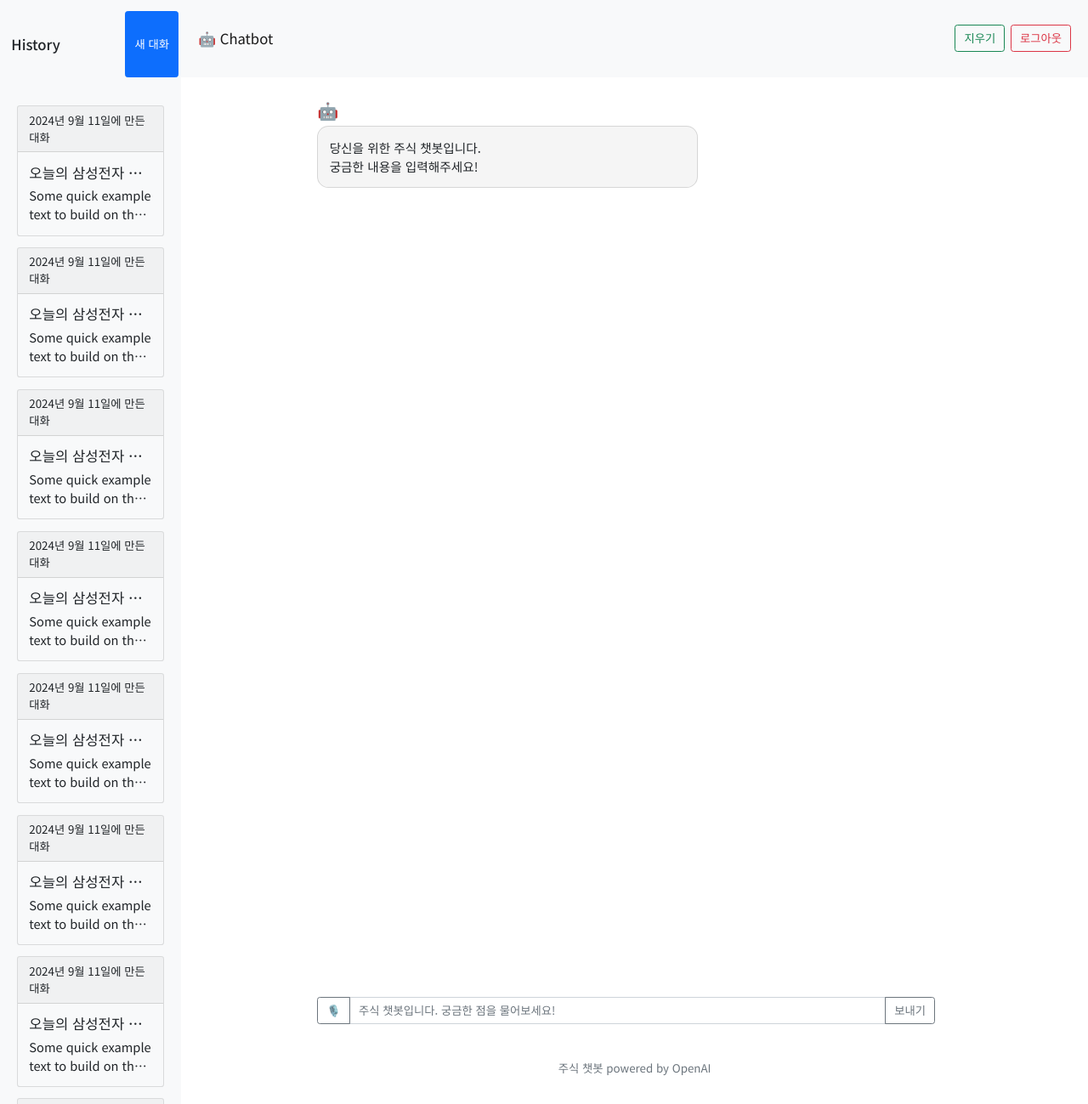
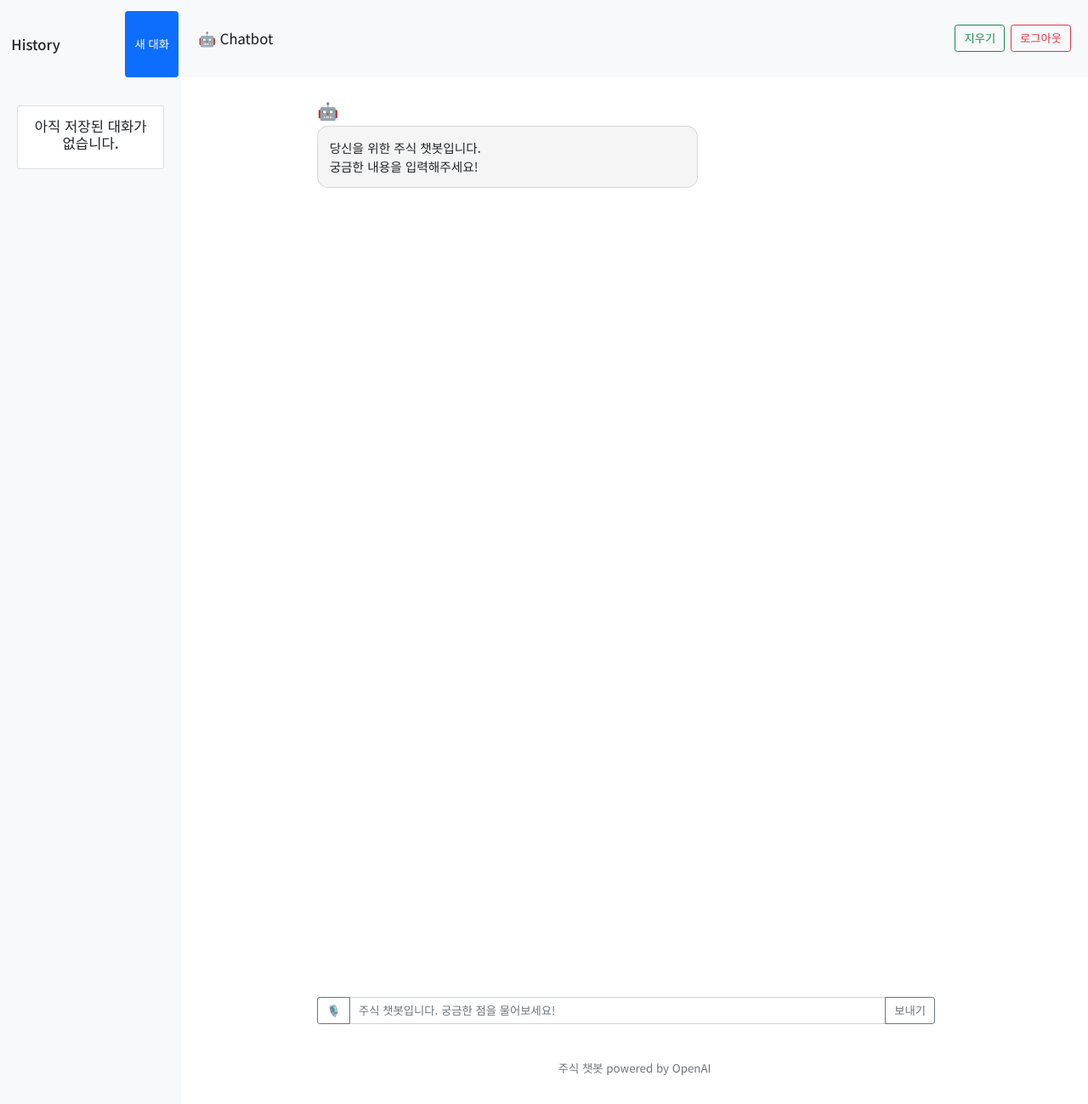
Before and after one commit to SKNETWORKS-FAMILY-AICAMP/-SKN02-4th-3Team, a Django app: page /chatroom/ in a window 1280 px wide. Shown: the whole page at 85% size. Run offline with Django 5.2, Linux system fonts and the light colour scheme; a user stored in the database is signed in; tables that the repository leaves empty hold one stand-in row (values such as "Sample post"); some libraries are stand-ins or nearby versions.

Commit message:
240913_sa_로그인/로그아웃, 대화 목록 구현

```diff
--- a/chatbot/models.py
+++ b/chatbot/models.py
@@ -20,5 +20,8 @@ class Message(models.Model):
     # Chatting content
     content = models.TextField()
 
+    # Chatting Markdown
+    markdown = models.TextField()
+
     # Message Sended Time
     sended_at = models.DateTimeField(auto_now_add=True)
--- a/chatbot/urls.py
+++ b/chatbot/urls.py
@@ -1,4 +1,5 @@
 from django.urls import path
+from django.contrib.auth import views as auth_views
 from . import views
 
 app_name = "chatbot"
@@ -6,9 +7,9 @@ app_name = "chatbot"
 urlpatterns = [
     path('', views.login, name="index"),
     path('chatroom/', views.chatroom, name="chatroom"),
-    path('login/', views.login, name='login'),
+    path('login/', auth_views.LoginView.as_view(template_name='chatbot/login.html'), name='login'),
     path('logout/', views.logout, name='logout'),
-    path('chatroom/<int:pk>/', views.prev_chat, name='prev_chat'),
+    path('chatroom/<int:chat_id>/', views.prev_chat, name='prev_chat'),
     path('chatroom/save/', views.chat_save, name='chat_save'),
     path('chatroom/msg_save/', views.message_save, name='msg_save'),
     path('chatroom/chatbot_answer/', views.chatbot_response, name="chatbot_answer")
--- a/chatbot/views.py
+++ b/chatbot/views.py
@@ -25,23 +25,31 @@ def logout(request):
 
 @login_required(login_url='/login')
 def chatroom(request):
-    chats = Chat.objects.filter(user=request.user.username).values()
+    chats = Chat.objects.filter(user=request.user.username, saved_yn=True).values()
     chat_list = []
+    for chat in chats:
+        m_q = Message.objects.filter(chat_id=chat['id'], sender="user").order_by('pk').values()[0]
+        m_a = Message.objects.filter(chat_id=chat['id'], sender="chatbot").order_by('pk').values()[0]
+        chat_list.append({"chat": chat, "question": m_q, "answer": m_a})
 
     new_chat = Chat.objects.create(user=request.user.username)
     new_chat.save()
     chat_id = new_chat.id
     # return render(request, "chatbot/chatroom.html")
-    return render(request, "chatbot/chatroom.html", {"chat_id": chat_id})
+    return render(request, "chatbot/chatroom.html", {"chat_id": chat_id, "chat_list": chat_list})
 
 @login_required(login_url='/login')
-def prev_chat(request):
-    chats = Chat.objects.filter(user=request.user.username).values()
-    chat_list = []
+def prev_chat(request, chat_id):
+    username = request.user.username
 
+    chat = Chat.objects.get(id=chat_id)
 
-    chat_id = request.GET.get('chat_id')
+    if username != chat.user:
+        return redirect('/chatroom')
+
     message_list = Message.objects.filter(chat_id=chat_id).order_by('pk').values()
+    chat_list = get_chat_list(username)
+
     return render(request, "chatbot/chatroom.html", {"chat_id": chat_id, "message_list": message_list, "chat_list": chat_list})
 
 @login_required(login_url='/login')
@@ -56,7 +64,7 @@ def chat_save(request):
 @login_required(login_url='/login')
 def message_save(request):
     body = json.loads(request.body)
-    m = Message.objects.create(chat_id=body["chat_id"], sender=body["sender"], content=body["content"],)
+    m = Message.objects.create(chat_id=body["chat_id"], sender=body["sender"], content=body["content"], markdown=body["markdown"])
     m.save()
     data = model_to_dict(m)
     time_string = json.dumps(m.sended_at.isoformat())
@@ -74,3 +82,12 @@ def chatbot_response(request):
 
     data = {"response": response, "markdown": res_md}
     return JsonResponse(data)
+
+def get_chat_list(username):
+    chats = Chat.objects.filter(user=username, saved_yn=True).values()
+    chat_list = []
+    for chat in chats:
+        m_q = Message.objects.filter(chat_id=chat['id'], sender="user").order_by('pk').values()[0]
+        m_a = Message.objects.filter(chat_id=chat['id'], sender="chatbot").order_by('pk').values()[0]
+        chat_list.append({"chat": chat, "question": m_q, "answer": m_a})
+    return chat_list
--- a/config/settings.py
+++ b/config/settings.py
@@ -79,7 +79,7 @@ DATABASES = {
         # MySQL
         'ENGINE': 'django.db.backends.mysql',
         'OPTIONS': {
-            'read_default_file': str(BASE_DIR / 'mysql.cnf')
+            'read_default_file': str(BASE_DIR / 'mysql.cnf'),
         }
 
         # #SQLite3
@@ -131,3 +131,5 @@ STATICFILES_DIRS = [BASE_DIR / 'static']
 # https://docs.djangoproject.com/en/5.1/ref/settings/#default-auto-field
 
 DEFAULT_AUTO_FIELD = 'django.db.models.BigAutoField'
+
+LOGIN_REDIRECT_URL = '/'
--- a/templates/chatbot/chatroom.html
+++ b/templates/chatbot/chatroom.html
@@ -29,85 +29,30 @@
                         data-bs-target="#new-chat">새 대화</button>
                 </div>
                 <div class="w-100" style="position: absolute; overflow-y: scroll; height: 92%; padding: 20px;">
-                    <div class="card history text-dark bg-light mb-3" onclick="alert('!!')">
-                        <div class="card-header">2024년 9월 11일에 만든 대화</div>
+                    {% if chat_list %}
+                    {% for dict in chat_list %}
+                    <div class="card history text-dark bg-light mb-3" onclick='location.href="/chatroom/{{ dict.chat.id }}"'>
+                        <div class="card-header">{{ dict.chat.created_at.year }}년 {{ dict.chat.created_at.month }}월 {{ dict.chat.created_at.day }}일에 만든 대화</div>
                         <div class="card-body">
-                            <h5 class="card-title text-truncate">오늘의 삼성전자 주가에 대해 알려줘.</h5>
-                            <p class="card-text custom-truncate">Some quick example text to build on the card title and
-                                make up the bulk
-                                of the card's content.</p>
+                            <h5 class="card-title text-truncate">{{ dict.question.content }}</h5>
+                            <p class="card-text custom-truncate">{{ dict.answer.content }}</p>
                         </div>
                     </div>
-                    <div class="card history text-dark bg-light mb-3" onclick="location.href('/chatroom/')">
-                        <div class="card-header">2024년 9월 11일에 만든 대화</div>
+                    {% endfor %}
+                    {% else %}
+                    <div class="card">
                         <div class="card-body">
-                            <h5 class="card-title text-truncate">오늘의 삼성전자 주가에 대해 알려줘.</h5>
-                            <p class="card-text custom-truncate">Some quick example text to build on the card title and
-                                make up the bulk
-                                of the card's content.</p>
+                            <h5 class="text-center">아직 저장된 대화가 없습니다.</h5>
                         </div>
                     </div>
-                    <div class="card history text-dark bg-light mb-3" onclick="alert('!!')">
-                        <div class="card-header">2024년 9월 11일에 만든 대화</div>
-                        <div class="card-body">
-                            <h5 class="card-title text-truncate">오늘의 삼성전자 주가에 대해 알려줘.</h5>
-                            <p class="card-text custom-truncate">Some quick example text to build on the card title and
-                                make up the bulk
-                                of the card's content.</p>
-                        </div>
-                    </div>
-                    <div class="card history text-dark bg-light mb-3" onclick="alert('!!')">
-                        <div class="card-header">2024년 9월 11일에 만든 대화</div>
-                        <div class="card-body">
-                            <h5 class="card-title text-truncate">오늘의 삼성전자 주가에 대해 알려줘.</h5>
-                            <p class="card-text custom-truncate">Some quick example text to build on the card title and
-                                make up the bulk
-                                of the card's content.</p>
-                        </div>
-                    </div>
-                    <div class="card history text-dark bg-light mb-3" onclick="alert('!!')">
-                        <div class="card-header">2024년 9월 11일에 만든 대화</div>
-                        <div class="card-body">
-                            <h5 class="card-title text-truncate">오늘의 삼성전자 주가에 대해 알려줘.</h5>
-                            <p class="card-text custom-truncate">Some quick example text to build on the card title and
-                                make up the bulk
-                                of the card's content.</p>
-                        </div>
-                    </div>
-                    <div class="card history text-dark bg-light mb-3" onclick="alert('!!')">
-                        <div class="card-header">2024년 9월 11일에 만든 대화</div>
-                        <div class="card-body">
-                            <h5 class="card-title text-truncate">오늘의 삼성전자 주가에 대해 알려줘.</h5>
-                            <p class="card-text custom-truncate">Some quick example text to build on the card title and
-                                make up the bulk
-                                of the card's content.</p>
-                        </div>
-                    </div>
-                    <div class="card history text-dark bg-light mb-3" onclick="alert('!!')">
-                        <div class="card-header">2024년 9월 11일에 만든 대화</div>
-                        <div class="card-body">
-                            <h5 class="card-title text-truncate">오늘의 삼성전자 주가에 대해 알려줘.</h5>
-                            <p class="card-text custom-truncate">Some quick example text to build on the card title and
-                                make up the bulk
-                                of the card's content.</p>
-                        </div>
-                    </div>
-                    <div class="card history text-dark bg-light mb-3" onclick="alert('!!')">
-                        <div class="card-header">2024년 9월 11일에 만든 대화</div>
-                        <div class="card-body">
-                            <h5 class="card-title text-truncate">오늘의 삼성전자 주가에 대해 알려줘.</h5>
-                            <p class="card-text custom-truncate">Some quick example text to build on the card title and
-                                make up the bulk
-                                of the card's content.</p>
-                        </div>
-                    </div>
+                    {% endif %}
                 </div>
             </div>
             <div class="col-lg-10 col-sm-8 min-vh-100 p-0">
                 <div class="w-100" style="height: 7%;">
                     <nav class="navbar navbar-expand-lg navbar-light bg-light h-100">
                         <div class="container-fluid">
-                            <a class="navbar-brand" href="#">🤖 Chatbot</a>
+                            <a class="navbar-brand" href="/">🤖 Chatbot</a>
                             <div class="collapse navbar-collapse" id="navbarTogglerDemo03">
                                 <ul class="navbar-nav me-auto mb-2 mb-lg-0">
                                 </ul>
@@ -195,7 +170,10 @@
     </div>
 
     <script>
-        var message_list = []
+        window.onload = function() {
+            chat_area = document.querySelector('#chat-area');
+            chat_area.scrollTop = chat_area.scrollHeight;
+        }
 
         var input = document.querySelector('#user-input');
         input.addEventListener("keyup", function(e) {
@@ -214,7 +192,7 @@
             const minutes = currentDate.getMinutes();
             const seconds = currentDate.getSeconds();
 
-            const formattedDate = `${year}-${String(month).padStart(2, '0')}-${String(day).padStart(2, '0')} ${String(hours).padStart(2, '0')}:${String(minutes).padStart(2, '0')}`;
+            const formattedDate = `${year}년 ${month}월 ${day}일 ${String(hours).padStart(2, '0')}:${String(minutes).padStart(2, '0')}`;
             return formattedDate
         }
         // 날짜와 시간을 문자열로 포맷팅
@@ -235,9 +213,7 @@
         }
 
         function remove() {
-            document.getElementById('chat-area').innerHTML = '';
-            var myModal = new bootstrap.Modal(document.getElementById('myModal'), { keyboard: false });
-            myModal.hide();
+            location.href = "/";
         }
 
         function save() {
@@ -289,7 +265,8 @@
                 body: JSON.stringify({
                     'chat_id': "{{ chat_id }}",
                     'sender': 'user',
-                    'content': user_message
+                    'content': user_message,
+                    'markdown': user_message
                 })
             })
             .then(async (res) => {
@@ -335,12 +312,13 @@
                 body: JSON.stringify({
                     'chat_id': "{{ chat_id }}",
                     'sender': 'chatbot',
-                    'content': chatbot_data.response
+                    'content': chatbot_data.response,
+                    'markdown': chatbot_data.markdown
                 })
             })
             .then(async (res) => {
                 data = await res.json()
-                writing_answer(message, chatbot_data, data)
+                writing_answer(message, data)
             })
         }
 
@@ -360,7 +338,7 @@
             return result
         }
 
-        function writing_answer(node, data, saved_res) {
+        function writing_answer(node, saved_res) {
             chat_area = document.querySelector('#chat-area');
 
             writing_area = node.querySelector('.card-body');
@@ -369,7 +347,7 @@
             `
 
             text_area = writing_area.querySelector('.card-text');
-            text_area.innerHTML = data.markdown
+            text_area.innerHTML = saved_res.markdown
 
             message_time = document.createElement('p')
             message_time.classList.add("text-start", "timestamp")
```
Also changed, not shown: other parts of templates/chatbot/chatroom.html (+30 -0 lines), templates/chatbot/login.html (+11 -6 lines), templates/form_errors.html (added, +19 -0 lines).
